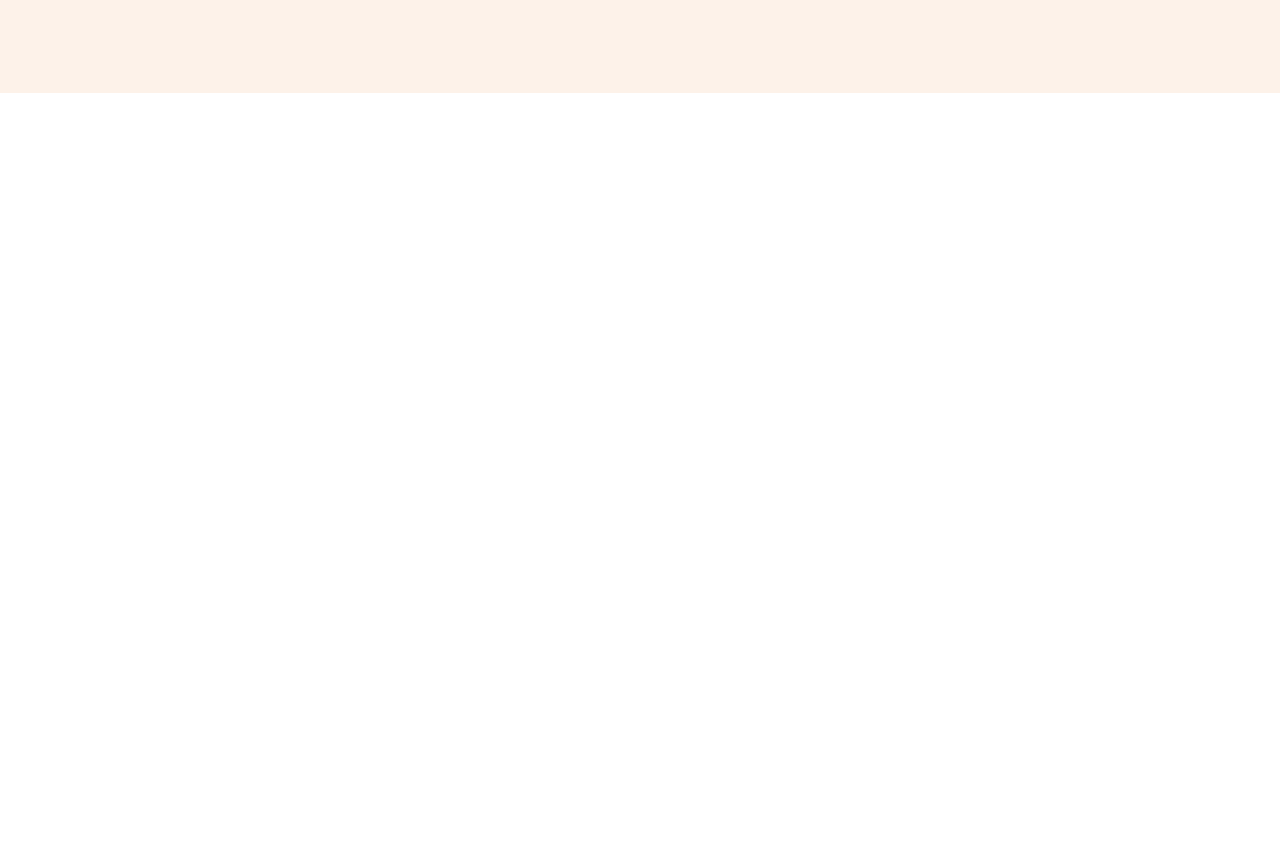
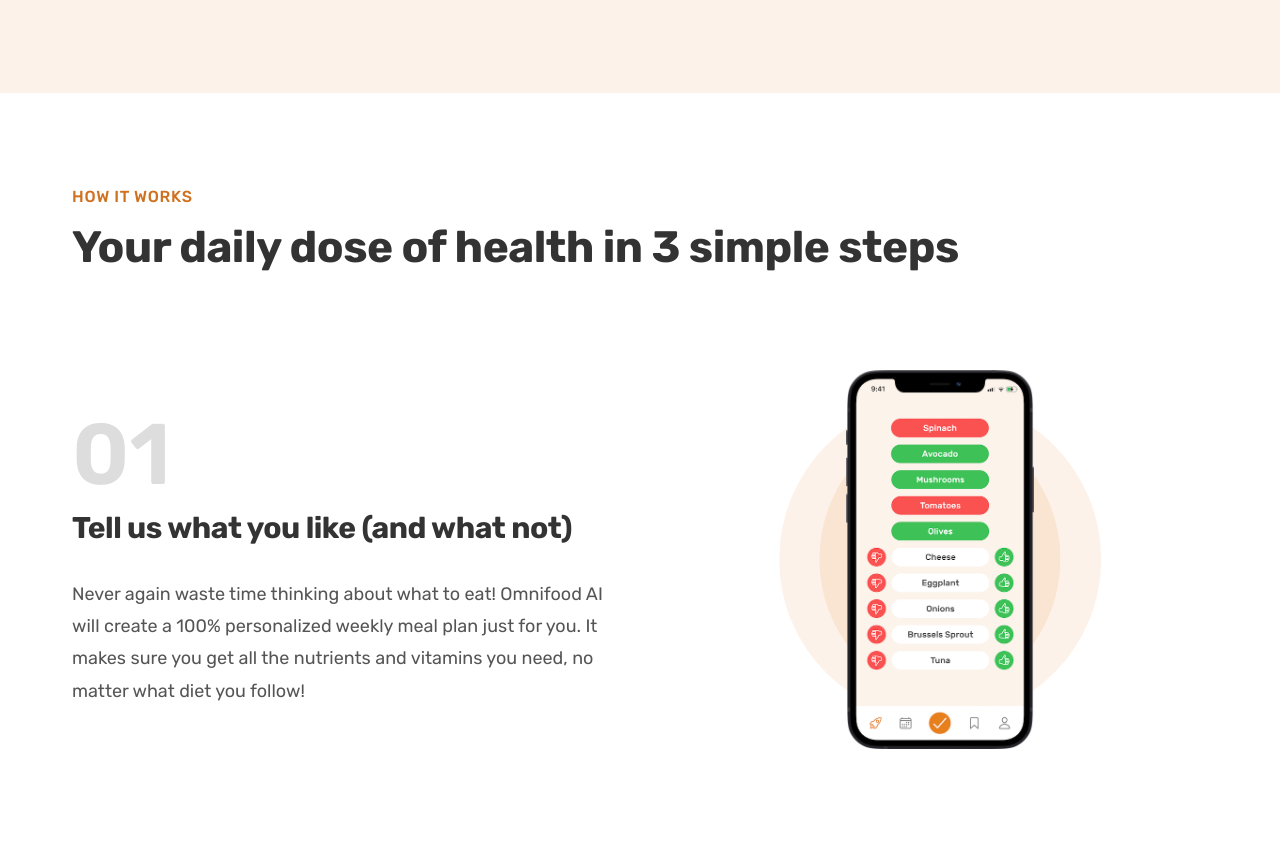
Before and after one commit to liangyirui/omnifood, a plain HTML site: page index.html in a window 1280 px wide. Shown: the part 661-1503 px from the top of the page. Before the commit the page ends 800 px from the top, so only its background shows below. Drawn offline with Linux system fonts and the light colour scheme.

Commit message:
Add how-it-works section

```diff
--- /dev/null
+++ b/css/general.css
@@ -0,0 +1,183 @@
+/* Design settings
+
+--- 01 TYPOGRAPHY SYSTEM
+
+- Font sizes (px):
+10 / 12 / 14 / 16 / 18 / 20 / 24 / 30 / 36 / 44 / 52 / 62 / 74 / 86 / 98
+
+- Font weights:
+Default: 400
+Medium: 500
+Semi-bold: 600
+Bold: 700
+
+- Line heights:
+Default: 1
+Small: 1.05
+Medium: 1.2
+Paragraph default: 1.6
+
+- Letter spacing
+-0.5px
+0.75px
+
+--- 02 COLORS
+
+- Primary: #e67e22
+- Tints: #fdf2e9 #fae5d3
+- Shades: #cf711f
+- Accents:
+- Greys:
+#555
+#333
+
+--- 05 SHADOWS
+
+--- 06 BORDER RADIUS
+
+Default: 9px
+
+--- 07 WHITESPACE
+- Spacing system (px)
+2 / 4 / 8 / 12 / 16 / 24 / 32 / 48 / 64 / 80 / 96 / 128
+
+*/
+
+* {
+  padding: 0;
+  margin: 0;
+  box-sizing: border-box;
+}
+
+html {
+  /* This will define 1 rem, default is 16 px */
+  /* font-size: 10px, percentage = 10 / 16 = 62.5% */
+  font-size: 62.5%;
+}
+
+body {
+  font-family: "Rubik", sans-serif;
+  line-height: 1;
+  font-weight: 400;
+  color: #555;
+}
+
+/* .test {
+  background-color: red;
+  max-width: 50rem;
+  padding: 4rem;
+  color: #fff;
+  font-size: 2rem;
+  Default: 1 rem = 16 px
+} */
+
+/***************************/
+/* GENERAL REUSABLE COMPONENTS */
+/***************************/
+.container {
+  /* another convention: 1140px */
+  max-width: 120rem;
+  padding: 0 3.2rem;
+  margin: 0 auto;
+}
+
+.grid {
+  display: grid;
+  column-gap: 6.4rem;
+  row-gap: 9.6rem;
+}
+
+.grid--2-cols {
+  grid-template-columns: repeat(2, 1fr);
+}
+
+.grid--3-cols {
+  grid-template-columns: repeat(3, 1fr);
+}
+
+.grid--4-cols {
+  grid-template-columns: repeat(4, 1fr);
+}
+
+.grid--center-v {
+  align-items: center;
+}
+
+.heading-primary,
+.heading-secondary,
+.heading-tertiary {
+  font-weight: 700;
+  color: #333;
+  /* color: #343a40; */
+  letter-spacing: -0.5px;
+}
+
+.heading-primary {
+  font-size: 5.2rem;
+  line-height: 1.05;
+  margin-bottom: 3.2rem;
+}
+
+.heading-secondary {
+  font-size: 4.4rem;
+  line-height: 1.2;
+  margin-bottom: 9.6rem;
+}
+
+.heading-tertiary {
+  font-size: 3rem;
+  line-height: 1.2;
+  margin-bottom: 3.2rem;
+}
+
+.subheading {
+  display: block;
+  font-size: 1.6rem;
+  font-weight: 500;
+  color: #cf711f;
+  text-transform: uppercase;
+  margin-bottom: 1.6rem;
+  letter-spacing: 0.75px;
+}
+
+.btn:link,
+.btn:visited {
+  display: inline-block;
+  text-decoration: none;
+  font-size: 2rem;
+  font-weight: 600;
+  padding: 1.6rem 3.2rem;
+  border-radius: 9px;
+
+  /* Put transition on original state */
+  transition: background-color 0.3s;
+}
+
+.btn--full:link,
+.btn--full:visited {
+  background-color: #e67e22;
+  color: #fff;
+}
+
+.btn--full:hover,
+.btn--full:active {
+  background-color: #cf711f;
+}
+
+.btn--outline:link,
+.btn--outline:visited {
+  background-color: #fff;
+  color: #555;
+}
+
+.btn--outline:hover,
+.btn--outline:active {
+  background-color: #fdf2e9;
+  /* border: 3px solid #fff; */
+  /* Trick to add border inside */
+  box-shadow: inset 0 0 0 3px #fff;
+}
+
+.margin-right-sm {
+  margin-right: 1.6rem !important;
+}
--- a/css/style.css
+++ b/css/style.css
@@ -1,125 +1,3 @@
-/* Design settings
-
---- 01 TYPOGRAPHY SYSTEM
-
-- Font sizes (px):
-10 / 12 / 14 / 16 / 18 / 20 / 24 / 30 / 36 / 44 / 52 / 62 / 74 / 86 / 98
-
-- Font weights:
-Default: 400
-Medium: 500
-Semi-bold: 600
-Bold: 700
-
-- Line heights:
-Default: 1
-Small: 1.05
-Paragraph default: 1.6
-
---- 02 COLORS
-
-- Primary: #e67e22
-- Tints: #fdf2e9
-- Shades: #cf711f
-- Accents:
-- Greys:
-#555
-#333
-
---- 05 SHADOWS
-
---- 06 BORDER RADIUS
-
-Default: 9px
-
---- 07 WHITESPACE
-- Spacing system (px)
-2 / 4 / 8 / 12 / 16 / 24 / 32 / 48 / 64 / 80 / 96 / 128
-
-*/
-
-* {
-  padding: 0;
-  margin: 0;
-  box-sizing: border-box;
-}
-
-html {
-  /* This will define 1 rem, default is 16 px */
-  /* font-size: 10px, percentage = 10 / 16 = 62.5% */
-  font-size: 62.5%;
-}
-
-body {
-  font-family: "Rubik", sans-serif;
-  line-height: 1;
-  font-weight: 400;
-  color: #555;
-}
-
-/* .test {
-  background-color: red;
-  max-width: 50rem;
-  padding: 4rem;
-  color: #fff;
-  font-size: 2rem;
-  Default: 1 rem = 16 px
-} */
-
-/***************************/
-/* GENERAL REUSABLE COMPONENTS */
-/***************************/
-.heading-primary {
-  font-size: 5.2rem;
-  font-weight: 700;
-  line-height: 1.05;
-  color: #333;
-  letter-spacing: -0.5px;
-  margin-bottom: 3.2rem;
-}
-
-.btn:link,
-.btn:visited {
-  display: inline-block;
-  text-decoration: none;
-  font-size: 2rem;
-  font-weight: 600;
-  padding: 1.6rem 3.2rem;
-  border-radius: 9px;
-
-  /* Put transition on original state */
-  transition: background-color 0.3s;
-}
-
-.btn--full:link,
-.btn--full:visited {
-  background-color: #e67e22;
-  color: #fff;
-}
-
-.btn--full:hover,
-.btn--full:active {
-  background-color: #cf711f;
-}
-
-.btn--outline:link,
-.btn--outline:visited {
-  background-color: #fff;
-  color: #555;
-}
-
-.btn--outline:hover,
-.btn--outline:active {
-  background-color: #fdf2e9;
-  /* border: 3px solid #fff; */
-  /* Trick to add border inside */
-  box-shadow: inset 0 0 0 3px #fff;
-}
-
-.margin-right-sm {
-  margin-right: 1.6rem !important;
-}
-
 /***************************/
 /* HEADER */
 /***************************/
@@ -236,3 +114,63 @@ body {
   color: #cf711f;
   font-weight: 700;
 }
+
+/***************************/
+/* HOW IT WORKS SECTION */
+/***************************/
+
+.section-how {
+  padding: 9.6rem 0;
+}
+
+.step-number {
+  font-size: 8.6rem;
+  font-weight: 600;
+  color: #ddd;
+  margin-bottom: 1.2rem;
+}
+
+.step-description {
+  font-size: 1.8rem;
+  line-height: 1.8;
+}
+
+.step-img-box {
+  position: relative;
+  display: flex;
+  align-items: center;
+  justify-content: center;
+}
+
+.step-img-box::before,
+.step-img-box::after {
+  content: "";
+  display: block;
+  border-radius: 50%;
+  position: absolute;
+  top: 50%;
+  left: 50%;
+  transform: translate(-50%, -50%);
+}
+
+.step-img-box::before {
+  width: 60%;
+  /* height: 60%; */
+
+  /* 60% of parent's width */
+  padding-bottom: 60%;
+
+  background-color: #fdf2e9;
+  z-index: -2;
+}
+
+.step-img-box::after {
+  width: 45%;
+  padding-bottom: 50%;
+  background-color: #fae5d3;
+  z-index: -1;
+}
+
+.step-img {
+  width: 35%;
+}
--- a/index.html
+++ b/index.html
@@ -10,6 +10,7 @@
       rel="stylesheet"
     />
 
+    <link rel="stylesheet" href="css/general.css" />
     <link rel="stylesheet" href="css/style.css" />
 
     <title>Omnifood</title>
@@ -67,6 +68,72 @@
           </div>
         </div>
       </section>
+
+      <section class="section-how">
+        <div class="container">
+          <span class="subheading">How it works</span>
+          <h2 class="heading-secondary">
+            Your daily dose of health in 3 simple steps
+          </h2>
+        </div>
+
+        <div class="container grid grid--2-cols grid--center-v">
+          <!-- STEP 01 -->
+          <div class="step-text-box">
+            <p class="step-number">01</p>
+            <h3 class="heading-tertiary">
+              Tell us what you like (and what not)
+            </h3>
+            <p class="step-description">
+              Never again waste time thinking about what to eat! Omnifood AI
+              will create a 100% personalized weekly meal plan just for you. It
+              makes sure you get all the nutrients and vitamins you need, no
+              matter what diet you follow!
+            </p>
+          </div>
+          <div class="step-img-box">
+            <img
+              src="img/app/app-screen-1.png"
+              class="step-img"
+              alt="iPhone app preferences selection screen"
+            />
+          </div>
+          <!-- STEP 02 -->
+          <div class="step-img-box">
+            <img
+              src="img/app/app-screen-2.png"
+              class="step-img"
+              alt="iPhone app meal approving plan"
+            />
+          </div>
+          <div class="step-text-box">
+            <p class="step-number">02</p>
+            <h3 class="heading-tertiary">Approve your weekly meal plan</h3>
+            <p class="step-description">
+              Once per week, approve the meal plan generated for you by Omnifood
+              AI. You can change ingredients, swap entire meals, or even add
+              your own recipes.
+            </p>
+          </div>
+          <!-- STEP 03 -->
+          <div class="step-text-box">
+            <p class="step-number">03</p>
+            <h3 class="heading-tertiary">Receive meals at convenient time</h3>
+            <p class="step-description">
+              Best chefs in town will cook your selected meal every day, and we
+              will deliver it to your door whenever works best for you. You can
+              change delivery schedule and address daily!
+            </p>
+          </div>
+          <div class="step-img-box">
+            <img
+              src="img/app/app-screen-3.png"
+              class="step-img"
+              alt="iPhone app deliver screen"
+            />
+          </div>
+        </div>
+      </section>
     </main>
   </body>
 </html>
```
